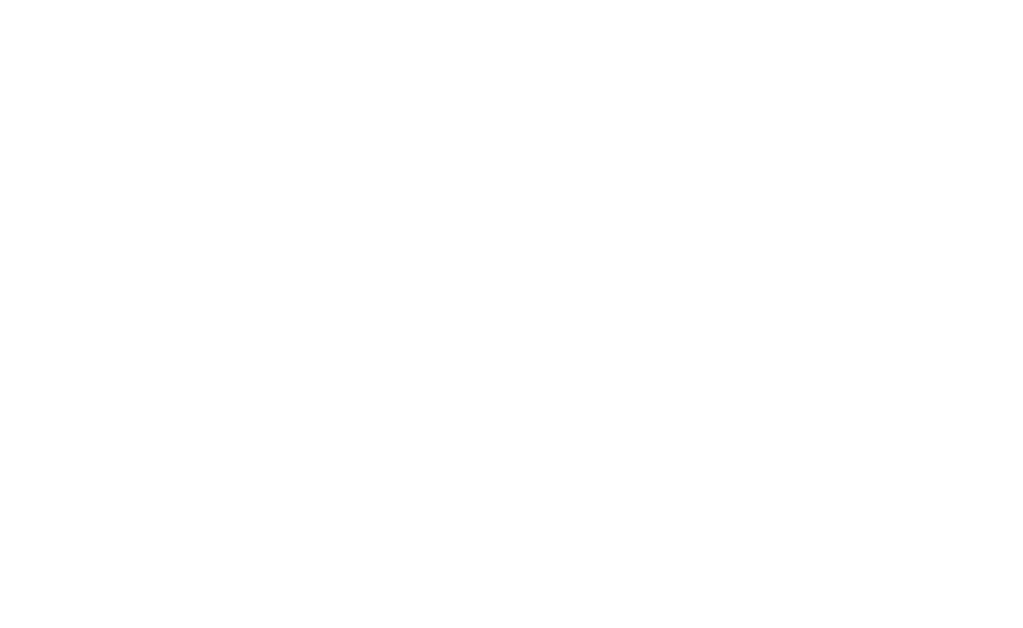
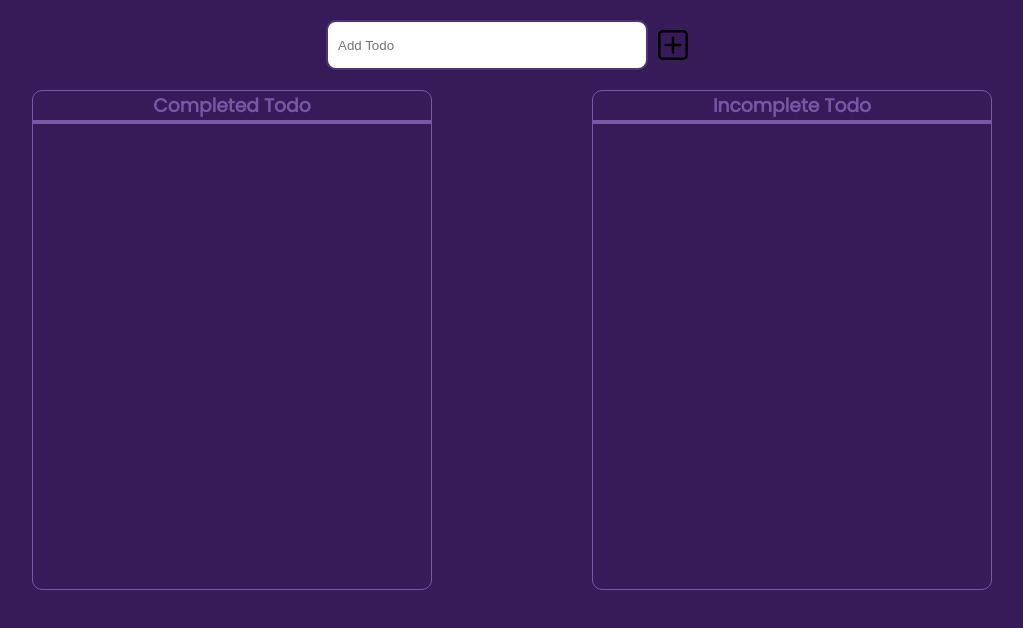
Before and after one commit to nicholasbarkote/JsonPlaceHolderTodo, a plain HTML site: page index.html in a window 1280 px wide. Shown: the whole page, without its empty margins (128-1151 px from the left). Drawn offline with Linux system fonts and the light colour scheme.

Commit message:
Added basic html an css

```diff
--- a/css/style.css
+++ b/css/style.css
@@ -0,0 +1,75 @@
+@import url('https://fonts.googleapis.com/css2?family=Poppins&display=swap');
+:root{
+    --primary:#371B58;
+    --secondary:#4C3575;
+    --tertiary:#5B4B8A;
+    --primary-light:#7858A6;
+}
+*{
+    margin: 0;
+    padding: 0;
+    box-sizing: border-box;
+}
+body{
+    background-color: var(--primary);
+    font-family: 'Poppins', sans-serif;
+}
+/* Content */
+.content{
+    display: flex;
+    flex-direction: column;
+    align-items: center;
+}
+
+/* Todo Add */
+.todoHead{
+    display: flex;
+    flex-direction: row;
+    justify-content: center;
+    padding: 20px;
+    width: 500px;
+}
+input[type=text]{
+    width: 70%;
+    padding: 10px;
+    border: 2px solid var(--secondary);
+    border-radius: 10px;
+}
+input[type=image]{
+    margin: 10px;
+    width: 30px;
+    height: 30px;
+}
+
+/* Task */
+
+.todoBody{
+    display: flex;
+    flex-direction: row;
+    justify-content: space-evenly;
+    width: 100%;
+}
+
+/* Task Complete */
+.completeHead,.incompleteHead{
+    border: 1px solid var(--primary-light);
+    width: 400px;
+    height: 500px;
+    border-radius: 10px;
+}
+.completeHead > h3 , .incompleteHead > h3 {
+    text-align: center;
+    color: var(--primary-light);
+}
+.line{
+    border: 2px solid var(--primary-light);
+}
+#complete{
+    background-color: rgba(229, 202, 202, 0.666);
+
+    margin: 5px 0;
+    border-radius: 3px;
+    display: flex;
+    align-items: center;
+    justify-content: space-between;
+}
--- a/index.html
+++ b/index.html
@@ -1,12 +1,32 @@
 <!DOCTYPE html>
 <html lang="en">
-<head>
-    <meta charset="UTF-8">
-    <meta http-equiv="X-UA-Compatible" content="IE=edge">
-    <meta name="viewport" content="width=device-width, initial-scale=1.0">
+  <head>
+    <meta charset="UTF-8" />
+    <meta http-equiv="X-UA-Compatible" content="IE=edge" />
+    <meta name="viewport" content="width=device-width, initial-scale=1.0" />
     <title>ToDo</title>
-</head>
-<body>
+    <link rel="stylesheet" href="./css/style.css" />
+  </head>
+  <body>
+    <div class="content">
+      <div class="todoHead">
+        <input type="text" placeholder="Add Todo" />
+        <input type="image" src="images/add.svg" value="Add" />
+      </div>
+      <div class="todoBody">
+        <div class="completeHead">
+          <h3>Completed Todo</h3>
+          <hr class="line">
+          <div id="complete"></div>
+        </div>
 
-</body>
+        <div class="incompleteHead">
+          <h3>Incomplete Todo</h3>
+          <hr class="line">
+          <div id="incomplete"></div>
+        </div>
+      </div>
+    </div>
+    <script src="./js/script.js"></script>
+  </body>
 </html>
```
Also changed, not shown: images/add.svg (added).
